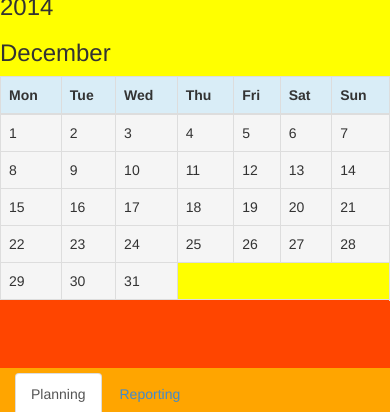
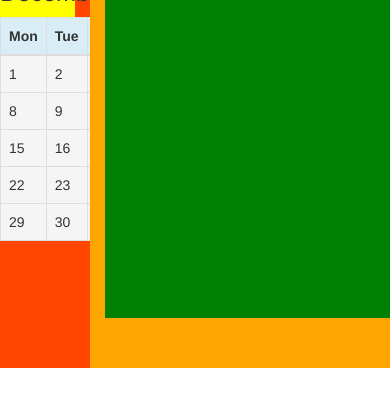
Before and after one commit to koldovsky/WebReporting, a plain HTML site: page index.html in a window 390 px wide. Shown: the part 181-593 px from the top of the page. Drawn offline with Linux system fonts and the light colour scheme.

Commit message:
First Commit

```diff
--- a/index.html
+++ b/index.html
@@ -20,7 +20,7 @@
 </head>
 <body ng-app="MyApp">
 <div class="row">
-    <div  class="col-md-12">
+    <div  class="col-xs-12">
         <div class="navbar navbar-fixed-top navbar-inverse" id="header">
             <div class="container">
                 <div class="logo">
@@ -35,9 +35,8 @@
 </div>
 <div class="row">
     <div id="body">
-        <div id="calendar" class="col-md-3" ng-controller="MiniCalendarController">
+        <div id="calendar" class="col-xs-3" ng-controller="MiniCalendarController">
             <button type="button" id = "create_task" class="btn btn-default btn-lg btn-block">New task</button>
-            <h1>This is mini calendar</h1>
 
             <div id="miniCalendar">
                 <h3>{{currentDate.year}}</h3>
@@ -50,7 +49,7 @@
                     </thead>
                     <tbody>
                     <tr ng-repeat="week in calendarDays">
-                        <td id="miniCalendarDay" ng-repeat="day in week" class="col-md-1 active">
+                        <td id="miniCalendarDay" ng-repeat="day in week" class="col-xs-1 active">
                             <div>
                                 {{day}}
                             </div>
@@ -61,9 +60,9 @@
             </div>
         </div>
 
-        <div id="main" class="col-md-9">
+        <div id="main" class="col-xs-9">
             <div id="navigationPanel" ng-controller="NavigationController">
-                <div id= "tabs_container" class="col-md-4">
+                <div id= "tabs_container" class="col-xs-4">
                     <ul class="nav nav-tabs buttons" id = "tabs" >
                         <li role="presentation" class="active"><a href="#">Planning</a></li>
                         <li role="presentation"><a href="#">Reporting</a></li>
```
